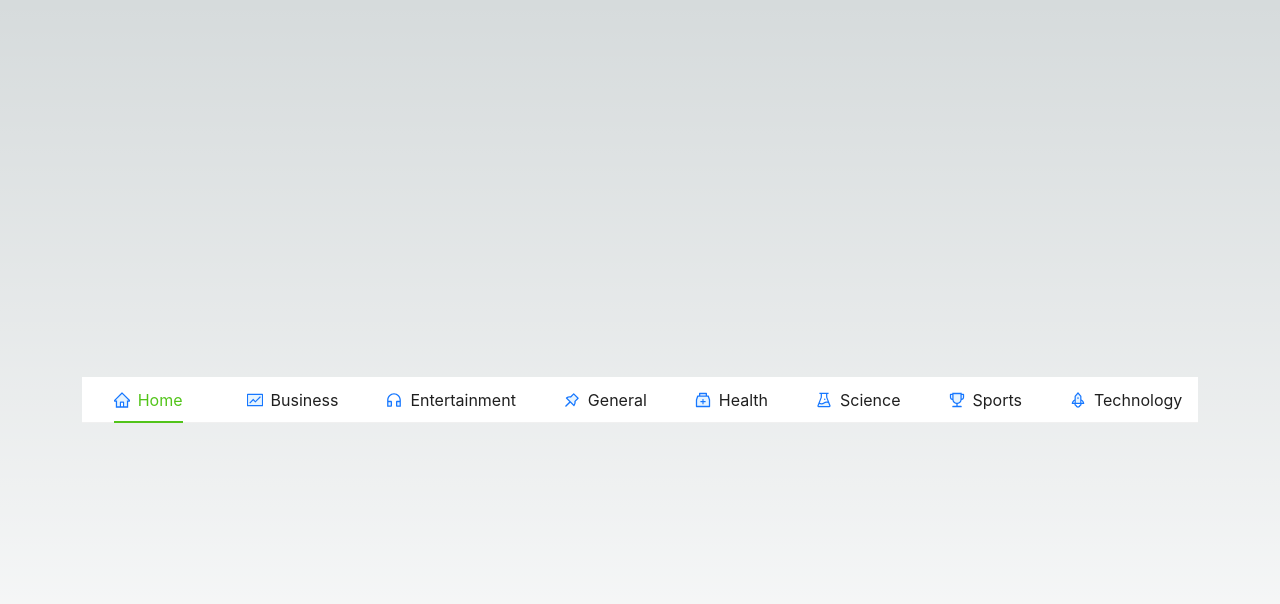
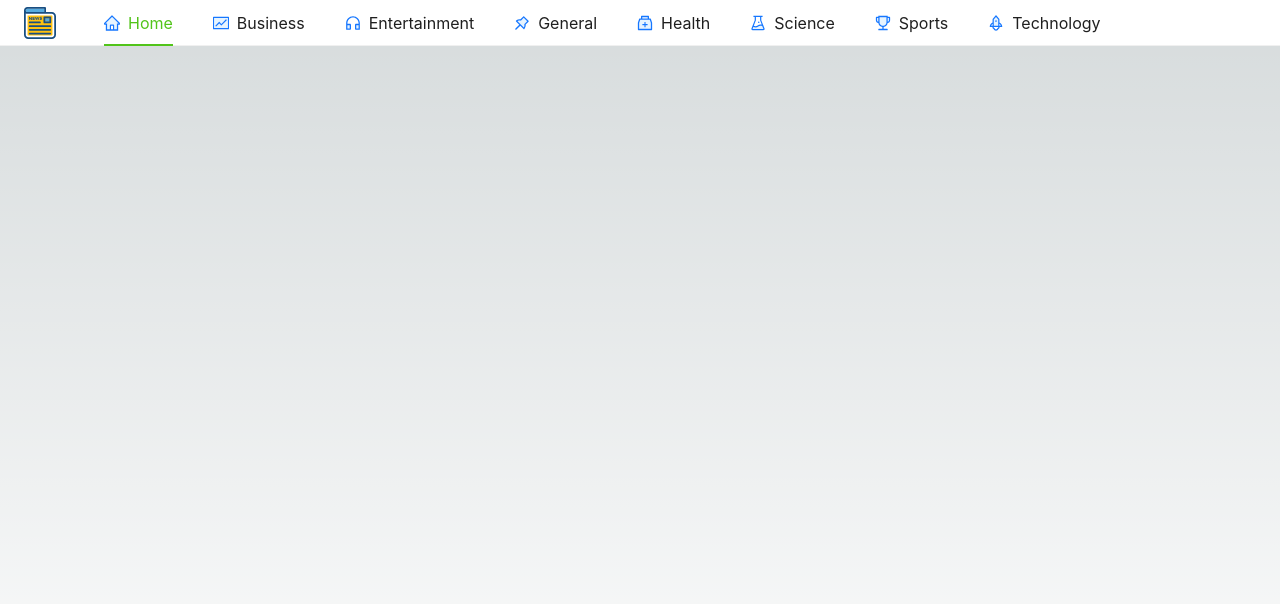
Before and after one commit to mericlomlu/news_website_next, a Next.js app: page / in a window 1280 px wide. Shown: the top 604 px of the page. Built offline with nearby package versions, Linux system fonts and the light colour scheme.

Commit message:
Testing NavBar

```diff
--- a/src/app/components/navbar.tsx
+++ b/src/app/components/navbar.tsx
@@ -1,6 +1,6 @@
 import React, { useState } from 'react';
 import type { MenuProps } from 'antd';
-import {Button, Menu} from 'antd';
+import {Menu} from 'antd';
 import {
     CustomerServiceTwoTone,
     ExperimentTwoTone,
@@ -9,7 +9,14 @@ import {
     MedicineBoxTwoTone, PushpinTwoTone, RocketTwoTone, TrophyTwoTone,
 
 } from "@ant-design/icons";
+import newspaper from "../assets/newspaper.svg";
+import Image from "next/image";
 const items: MenuProps['items'] = [
+    {
+        label: <Image src={newspaper} alt="Newspaper" width={32} height={32}/>,
+        key: "newspaper",
+        disabled: true
+    },
     {
         label: 'Home',
         key: 'home',
@@ -60,9 +67,11 @@ const Navbar = () => {
         setCurrent(e.key);
     };
     return(
-        <Menu onClick={onClick} selectedKeys={[current]} mode="horizontal" items={items}  className="w-full flex justify-end items-center gap-4">
-            <Button></Button>
-        </Menu>
+       <div className="flex">
+           <Menu onClick={onClick} selectedKeys={[current]} mode="horizontal" items={items}  className="w-full flex items-center min-lg:gap-4 gap-2">
+
+           </Menu>
+       </div>
     );
 }
 export default Navbar;
--- a/src/app/globals.css
+++ b/src/app/globals.css
@@ -28,6 +28,6 @@ body {
   min-height: 100vh;
   display: flex;
   flex-direction: column;
-  justify-content: center;
+  justify-content: flex-start;
   align-items: center;
 }
--- a/src/app/page.tsx
+++ b/src/app/page.tsx
@@ -6,7 +6,7 @@ import Navbar from "@/app/components/navbar";
 export default function Home() {
   return (
       <ConfigProvider theme={theme}>
-         <main>
+         <main className="w-full min-h-screen">
              <Navbar/>
          </main>
       </ConfigProvider>
```
Also changed, not shown: src/app/assets/newspaper.svg (added), src/app/assets/something_went_wrong.svg (added).
